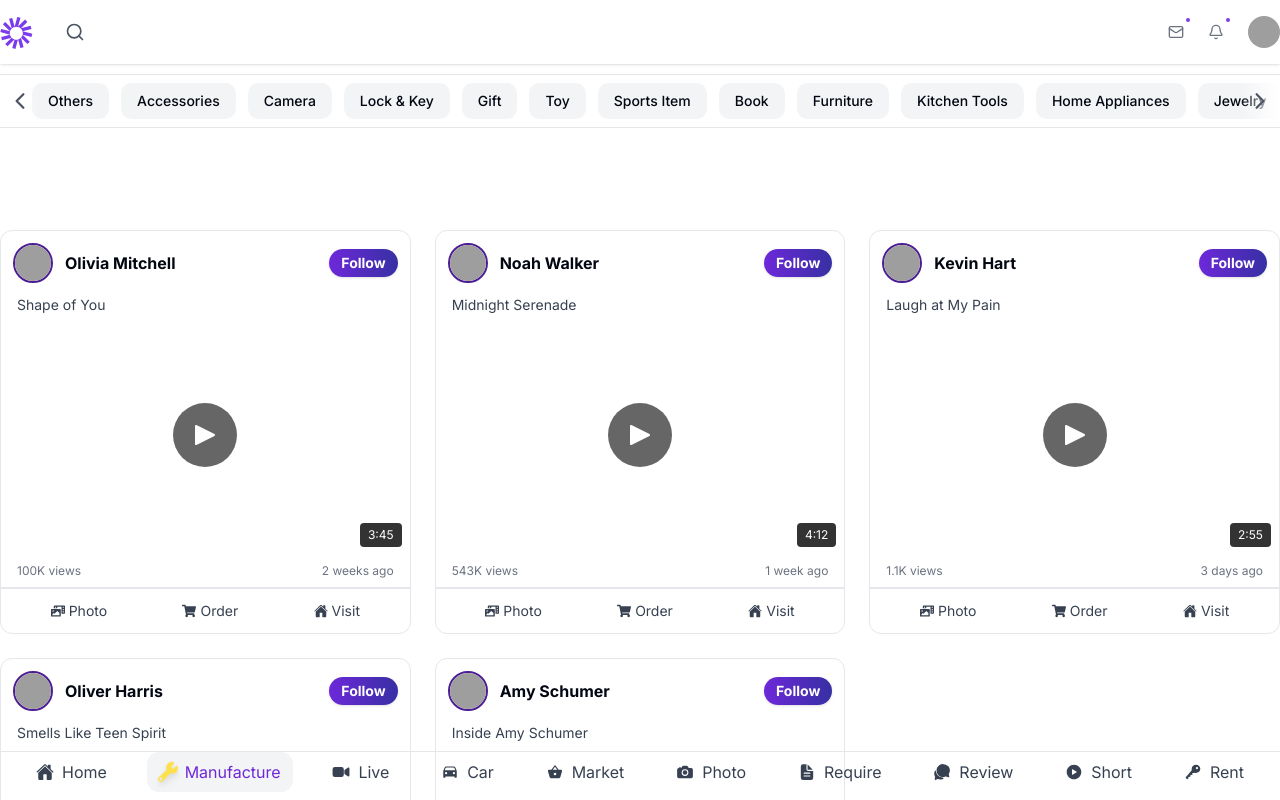
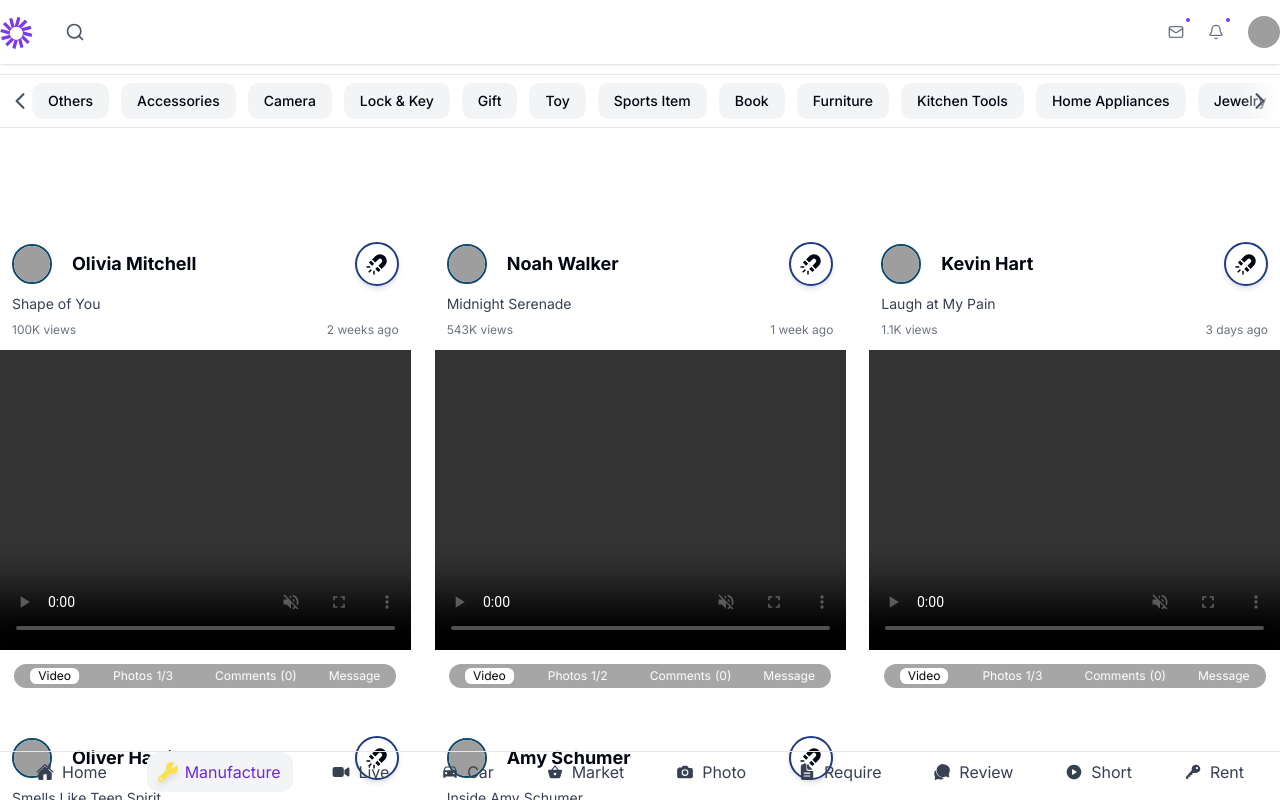
Before and after one commit to rm404085/businessman-app-frontend, a React (Vite) app: page /manufacture in a window 1280 px wide. Shown: the top 800 px of the page. Built offline with nearby package versions, Linux system fonts and the light colour scheme; grey boxes are pictures that could not be loaded.

Commit message:
video details ok

```diff
--- a/src/components/card/ManufactureCard.jsx
+++ b/src/components/card/ManufactureCard.jsx
@@ -1,148 +1,275 @@
-import { useState } from "react";
-import { Link } from "react-router";
-import { motion } from "framer-motion";
-import ReactPlayer from "react-player"; // ✅ import ReactPlayer
-import {
-  IoHeart,
-  IoChatbubbleEllipses,
-  IoShareSocial,
-  IoDownload,
-  IoBookmark,
-  IoHome,
-  IoMagnetSharp,
-} from "react-icons/io5";
-import { FaPhotoVideo, FaShoppingCart } from "react-icons/fa";
+import { IoMagnetSharp } from "react-icons/io5";
+import { useState, useEffect } from "react";
+import { useNavigate } from "react-router-dom";
+import ReactPlayer from "react-player";
+
+
 
 const ManufactureCard = ({ video }) => {
   const [expanded, setExpanded] = useState(false);
-  const [liked, setLiked] = useState(false);
-  const [saved, setSaved] = useState(false);
-  const [hovered, setHovered] = useState(false); // ✅ hover state
+  const [currentIndex, setCurrentIndex] = useState(0);
+  const [activeTab, setActiveTab] = useState("video");
+  const [comments, setComments] = useState(video.comments || []);
+  const [newComment, setNewComment] = useState("");
+  const navigate = useNavigate();
 
-  const shortText = video.title.slice(0, 100);
+  // Media arrays
+  const videoSrcs = Array.isArray(video.media?.video)
+    ? video.media.video
+    : video.media?.video
+    ? [video.media.video]
+    : [];
+  const photos = video.media?.photos || [];
+  const currentArr = activeTab === "photos" ? photos : videoSrcs;
+  const currentSrc =
+    currentArr.length > 0 ? currentArr[currentIndex % currentArr.length] : null;
+
+  // Initial tab selection
+  useEffect(() => {
+    if (videoSrcs.length > 0) setActiveTab("video");
+    else if (photos.length > 0) setActiveTab("photos");
+    else setActiveTab("comments");
+  }, [videoSrcs.length, photos.length]);
+
+
+
+  // Card click navigation
+  const handleCardClick = () => {
+    navigate(`/video/${video.id}`);
+  };
+
+  // Prev / Next media
+  const handleNext = (e) => {
+    e.stopPropagation();
+    setCurrentIndex((prev) => (prev + 1) % currentArr.length);
+  };
+  const handlePrev = (e) => {
+    e.stopPropagation();
+    setCurrentIndex((prev) => (prev === 0 ? currentArr.length - 1 : prev - 1));
+  };
+
+  // Add comment
+  const handleAddComment = (e) => {
+    e.preventDefault();
+    e.stopPropagation();
+    if (!newComment.trim()) return;
+    setComments([...comments, { user: "Anonymous", text: newComment }]);
+    setNewComment("");
+  };
+
+  // Tab change
+  const handleTabChange = (e, tab) => {
+    e.stopPropagation();
+    setActiveTab(tab);
+  };
+
+  const shortText = video.title?.slice(0, 100) || "";
 
   return (
-    <motion.div
-      initial={{ opacity: 0, y: 30 }}
-      animate={{ opacity: 1, y: 0 }}
-      transition={{ duration: 0.4 }}
-      className="rounded-xl border border-gray-200 overflow-hidden bg-white flex flex-col"
+    <div className="rounded-xl hover:bg-violet-100 transition bg-white flex flex-col cursor-pointer">
+      {/* Top Section */}
+      <div className="p-3 space-y-2">
+        {/* Company Info */}
+        <div className="flex items-center justify-between gap-2">
+          <img
+            src={video.company?.avatar}
+            alt={video.company?.name}
+            className="w-10 h-10 rounded-full border-2 border-sky-900 cursor-pointer hover:scale-110"
+            onClick={(e) => e.stopPropagation()}
+          />
+          <div className="flex-1 px-3">
+            <h4
+              className="font-extrabold hover:text-violet-900 text-lg"
+              onClick={(e) => e.stopPropagation()}
             >
-      {/* --------- TOP: Company Info ---------- */}
-      <div className="p-3 flex items-center justify-between">
-        <div className="flex items-center gap-3">
-          <img
-            src={video.company.avatar}
-            alt={video.company.name}
-            className="w-10 h-10 rounded-full border-2 border-violet-900 cursor-pointer hover:scale-110 transition-transform"
-          />
-          <div>
-            <h4 className="font-bold hover:text-violet-900 text-base">
-              {video.company.name}
+              {video.company?.name}
             </h4>
-            <p className="text-xs text-gray-500">{video.company.tagline}</p>
           </div>
+          <button
+            className="p-2 rounded-full border-2 border-blue-900 shadow-md hover:shadow-lg cursor-pointer transform transition-all hover:scale-110"
+            onClick={(e) => {
+              e.stopPropagation();
+              alert("Magnet clicked!");
+            }}
+          >
+            <IoMagnetSharp className="text-2xl" />
+          </button>
         </div>
 
-        {/* Follow button */}
-        <motion.button
-          whileTap={{ scale: 0.9 }}
-          className="px-3 py-1 text-sm font-semibold bg-gradient-to-r from-violet-700 to-indigo-800 text-white rounded-full shadow hover:shadow-lg hover:scale-105 transition"
-        >
-          Follow
-        </motion.button>
-      </div>
-
-      {/* --------- Title / Description ---------- */}
-      <div className="px-4 text-gray-700 text-sm">
-        <p>
-          {expanded ? video.title : shortText + (video.title.length > 100 ? "..." : "")}
+        {/* Title */}
+        <div className="mt-2 text-sm flex text-gray-700">
+          <p className="flex-1">
+            {expanded
+              ? video.title
+              : shortText + (video.title?.length > 100 ? "..." : "")}
           </p>
-        {video.title.length > 100 && (
+          {video.title?.length > 100 && (
             <button
-            onClick={() => setExpanded(!expanded)}
-            className="text-blue-600 font-medium ml-2"
+              onClick={(e) => {
+                e.preventDefault();
+                e.stopPropagation();
+                setExpanded(!expanded);
+              }}
+              className="text-blue-600 font-light ml-1"
             >
               {expanded ? "Show less" : "More"}
             </button>
           )}
         </div>
 
-      {/* Optional tagline line */}
-      {video.line && (
-        <div className="flex items-center justify-center gap-2 text-gray-400 text-xs my-2">
-          <span className="h-px w-8 bg-gray-300"></span>
-          <IoMagnetSharp className="text-violet-700" />
-          <span>{video.line}</span>
-          <span className="h-px w-8 bg-gray-300"></span>
+        {/* Views + Uploaded */}
+        <div className="text-gray-500 text-xs flex justify-between">
+          <span>{video.views} views</span>
+          <span>{video.uploaded}</span>
+        </div>
+      </div>
+
+      {/* Media / Comments */}
+      <div className="relative w-full min-h-[350px]">
+        {/* Video */}
+        {activeTab === "video" && videoSrcs.length > 0 && currentSrc && (
+          <>
+            <ReactPlayer
+              url={currentSrc}
+              playing
+              muted
+              loop
+              controls
+              width="100%"
+              height="300px"
+              style={{ pointerEvents: "none" }} // overlay will handle click
+              config={{ file: { attributes: { playsInline: true } } }}
+            />
+            <button
+              onClick={handleCardClick}
+              className="absolute inset-0 w-full h-full bg-transparent"
+              aria-label="Open video details"
+            />
+          </>
+        )}
+
+        {/* Photos */}
+        {activeTab === "photos" && photos.length > 0 && (
+          <>
+            <img
+              src={currentSrc}
+              alt="media"
+              className="w-full h-[350px] object-cover"
+            />
+            <button
+              onClick={handleCardClick}
+              className="absolute inset-0 w-full h-full bg-transparent"
+              aria-label="Open photo details"
+            />
+          </>
+        )}
+
+       {activeTab === "comments" && (
+  <div
+    className="p-4 flex flex-col justify-between h-[300px]" // important part
+    onClick={(e) => e.stopPropagation()}
+  >
+    <div className="flex flex-col gap-2 overflow-y-auto">
+      {comments.length === 0 && (
+        <p className="text-gray-500">No comments yet.</p>
+      )}
+      {comments.map((c, idx) => (
+        <div key={idx} className="border-b border-gray-200 pb-1">
+          <p className="font-semibold">{c.user}</p>
+          <p className="text-gray-700">{c.text}</p>
+        </div>
+      ))}
+    </div>
+
+    {/* Input fixed at bottom */}
+    <form onSubmit={handleAddComment} className="mt-2 flex gap-2">
+      <input
+        type="text"
+        placeholder="Add a comment..."
+        className="flex-1 border border-gray-300 rounded px-2 py-1 text-sm"
+        value={newComment}
+        onChange={(e) => setNewComment(e.target.value)}
+        onClick={(e) => e.stopPropagation()}
+      />
+      <button
+        type="submit"
+        className="bg-blue-600 text-white px-3 rounded"
+        onClick={(e) => e.stopPropagation()}
+      >
+        Post
+      </button>
+    </form>
   </div>
 )}
 
-      {/* --------- Video Player ---------- */}
-      <motion.div
-        onMouseEnter={() => setHovered(true)} // ✅ hover enter
-        onMouseLeave={() => setHovered(false)} // ✅ hover leave
-        whileHover={{ scale: 0.97 }}
-        className="relative cursor-pointer"
+
+        {/* Prev/Next Buttons */}
+        {currentArr.length > 1 && (activeTab === "video" || activeTab === "photos") && (
+          <>
+            <button
+              onClick={handlePrev}
+              className="absolute left-2 top-1/2 -translate-y-1/2 bg-white/80 hover:bg-white text-gray-800 px-2 py-1 rounded-full text-lg"
             >
-        <ReactPlayer
-          url={video.thumbnail}           // video source
-          controls={hovered}         // only show controls on hover
-          playing={hovered}          // autoplay on hover
-          muted={!hovered}           // default muted
-          width="100%"
-          height="240px"
-        />
+              ‹
+            </button>
+            <button
+              onClick={handleNext}
+              className="absolute right-2 top-1/2 -translate-y-1/2 bg-white/80 hover:bg-white text-gray-800 px-2 py-1 rounded-full text-lg"
+            >
+              ›
+            </button>
+          </>
+        )}
 
-        {/* Optional Play Overlay */}
-        {!hovered && (
-          <div className="absolute inset-0 flex items-center justify-center">
-            <div className="bg-black/60 p-4 rounded-full">
-              <svg
-                xmlns="http://www.w3.org/2000/svg"
-                fill="white"
-                viewBox="0 0 24 24"
-                strokeWidth={1.5}
-                stroke="white"
-                className="w-8 h-8"
+        {/* Tabs */}
+        <div
+          className="flex h-6 absolute bottom-3 -translate-x-1/2 left-1/2 gap-6 py-1 bg-black/35 px-4 rounded-full text-xs backdrop-blur-sm"
+          onClick={(e) => e.stopPropagation()}
         >
-                <path
-                  strokeLinecap="round"
-                  strokeLinejoin="round"
-                  d="M5.25 5.25l13.5 6.75-13.5 6.75V5.25z"
-                />
-              </svg>
+          {videoSrcs.length > 0 && (
+            <button
+              onClick={(e) => handleTabChange(e, "video")}
+              className={`px-2 py-0 flex gap-1 justify-center rounded-sm ${
+                activeTab === "video" ? "bg-white text-black" : "text-white"
+              }`}
+            >
+              Video
+            </button>
+          )}
+          {photos.length > 0 && (
+            <button
+              onClick={(e) => handleTabChange(e, "photos")}
+              className={`px-1 w-20 py-0 flex gap-1 justify-center rounded-sm ${
+                activeTab === "photos" ? "bg-white text-black" : "text-white"
+              }`}
+            >
+              <span>Photos</span>
+              <span>
+                {photos.length > 0 ? `${currentIndex + 1}/${photos.length}` : "0/0"}
+              </span>
+            </button>
+          )}
+          <button
+            onClick={(e) => handleTabChange(e, "comments")}
+            className={`px-2 py-0 flex gap-1 justify-center rounded-sm ${
+              activeTab === "comments" ? "bg-white text-black" : "text-white"
+            }`}
+          >
+            <span>Comments</span>
+            <span>({comments.length})</span>
+          </button>
+          <button
+            onClick={(e) => {
+              e.stopPropagation();
+              alert("Message clicked!");
+            }}
+            className="text-white"
+          >
+            Message
+          </button>
         </div>
       </div>
-        )}
-
-        {/* Duration */}
-        <span className="absolute bottom-2 right-2 bg-black/80 text-white text-xs px-2 py-1 rounded">
-          {video.duration}
-        </span>
-      </motion.div>
-
-      {/* --------- Stats ---------- */}
-      <div className="flex justify-between px-4 text-xs text-gray-500 py-2 border-b">
-        <span>{video.views} views</span>
-        <span>{video.uploaded}</span>
     </div>
-
-
-
-      {/* --------- Extra Links ---------- */}
-      <div className="flex justify-around border-t p-3 text-gray-700 text-sm">
-        <Link to="/photo" className="flex items-center gap-1 hover:scale-110 hover:text-yellow-700 transition">
-          <FaPhotoVideo /> Photo
-        </Link>
-        <button className="flex items-center gap-1 hover:scale-110 hover:text-green-700 transition">
-          <FaShoppingCart /> Order
-        </button>
-        <button className="flex items-center gap-1 hover:scale-110 hover:text-red-700 transition">
-          <IoHome /> Visit
-        </button>
-      </div>
-    </motion.div>
   );
 };
 
--- a/src/components/details/videoDetails/VideoDetails.jsx
+++ b/src/components/details/videoDetails/VideoDetails.jsx
@@ -1,6 +1,6 @@
 import { useParams } from "react-router";
 import { useNavigate } from "react-router-dom";
-import { useEffect, useState } from "react";
+import { useEffect, useRef, useState } from "react";
 import ReactPlayer from "react-player";
 import {
   IoChatbubbleEllipsesOutline,
@@ -8,6 +8,7 @@ import {
   IoThumbsUpSharp,
   IoEllipsisHorizontalOutline,
   IoArrowBack,
+  IoSend,
 } from "react-icons/io5";
 import {
   FaFacebookMessenger,
@@ -28,8 +29,34 @@ const VideoDetails = () => {
 
   // Modals and states
   const [showPhotos, setShowPhotos] = useState(false);
+  const [showLaptopPhotos, setLaptopShowPhotos] = useState(true);
   const [showCommentModal, setShowCommentModal] = useState(false);
+  const [showComments, setShowComments] = useState(false);
   const [showShareModal, setShowShareModal] = useState(false);
+  const commentsRef = useRef(null);
+const photosRef = useRef(null);
+
+useEffect(() => {
+  if (showComments && commentsRef.current) {
+    commentsRef.current.scrollIntoView({ behavior: "smooth" });
+  }
+}, [showComments]);
+
+useEffect(() => {
+  if (showLaptopPhotos && photosRef.current) {
+    photosRef.current.scrollIntoView({ behavior: "smooth" });
+  }
+}, [showLaptopPhotos]);
+
+
+  const [comments, setComments] = useState([
+    { id: 1, name: "Alex", text: "Wow! Amazing video 🔥" },
+    { id: 2, name: "Sophia", text: "Love the editing 😍" },
+    { id: 3, name: "Liam", text: "Very informative, thanks!" },
+  ]);
+
+  const [newComment, setNewComment] = useState("")
+
 
   const photos = [
      "https://picsum.photos/id/1015/200/200",
@@ -40,6 +67,21 @@ const VideoDetails = () => {
     "https://picsum.photos/id/1025/200/200",
     "https://picsum.photos/id/1035/200/200"
   ];
+
+
+  const handleAddComment = () => {
+
+    if(newComment.trim() !== ""){
+      setComments([
+        ...comments,
+        {id:Date.now(), name:"You", text: newComment}
+      ])
+      setNewComment("")
+    }
+
+
+  };
+
 
   const handleBack = () => {
     navigate(-1);
@@ -198,7 +240,7 @@ const VideoDetails = () => {
 
   // 💻 Desktop Layout
   return (
-    <div className="mt-16 flex flex-col lg:flex-row gap-6 lg:p-4 mx-auto">
+    <div className="mt-4 flex flex-col lg:flex-row gap-6 lg:p-4 mx-auto">
       {/* Left Side - Main Video */}
       <div className="flex-1 relative">
         <div className="absolute top-0 left-2 flex items-center gap-3 z-10">
@@ -215,6 +257,9 @@ const VideoDetails = () => {
         <div className="rounded-xl overflow-hidden shadow-lg mt-12">
           <ReactPlayer url={video.src} controls width="100%" height="480px" />
         </div>
+        <div>
+            <h4 className="font-bold text-lg">{video.title}</h4>
+          </div>
 
         <p className="text-gray-500 text-sm mt-4">
           {video.views} views • {video.uploaded}
@@ -238,13 +283,23 @@ const VideoDetails = () => {
               <FaPaperPlane /> Send
             </button>
             <button
-              onClick={() => setShowPhotos(!showPhotos)}
+              onClick={
+                () => {
+                  setLaptopShowPhotos(!showLaptopPhotos)
+                  setShowComments(false);
+
+                }
+              }
               className="flex items-center gap-1 bg-gray-100 hover:bg-gray-200 px-3 py-2 rounded-lg"
             >
               <FaPhotoVideo /> Photos
             </button>
+
             <button
-              onClick={() => setShowCommentModal(true)}
+              onClick={() => {
+                setShowComments(!showComments)
+                setLaptopShowPhotos(false);
+              }}
               className="flex items-center gap-1 bg-gray-100 hover:bg-gray-200 px-3 py-2 rounded-lg"
             >
               <IoChatbubbleEllipsesOutline /> Comment
@@ -253,10 +308,75 @@ const VideoDetails = () => {
               <IoEllipsisHorizontalOutline /> More
             </button>
           </div>
+
         </div>
+        {/* description */}
+        <div className="bg-gray-100 p-4 rounded-lg mt-4">
+          <p className="text-gray-700">{video.description}</p>
+        </div>
+         {/* 🔹 Share Modal */}
+        {showShareModal && (
+          <div className="fixed inset-0 bg-black/60 z-[9999] flex items-center justify-center">
+            <ShareModal
 
+            setShowShareModal={setShowShareModal}
+
+            />
+          </div>
+        )}
+       {/* Comments List */}
+         {
+          showComments && (
+             <div ref={commentsRef}>
+              <h3 className="text-lg font-semibold text-gray-800 mb-2 text-center pt-3 border-b pb-2">
+            Comments ({comments.length})
+          </h3>
+              <div className="flex-1 h-96 overflow-y-auto px-4 py-2 space-y-3">
+            {comments.map((comment) => (
+              <div
+                key={comment.id}
+                className="bg-gray-100 rounded-2xl px-3 py-2 flex flex-col"
+              >
+                <span className="text-sm font-semibold text-gray-800">
+                  {comment.name}
+                </span>
+                <span className="text-sm text-gray-700">{comment.text}</span>
+              </div>
+            ))}
+          </div>
+           {/* Input Section */}
+                    <div className="border-t bg-gray-50 p-3 flex items-center gap-2">
+                      <input
+                        type="text"
+                        value={newComment}
+                        onChange={(e) => setNewComment(e.target.value)}
+                        placeholder="Add a comment..."
+                        className="flex-1 border rounded-full px-4 py-2 text-sm outline-none focus:ring-2 focus:ring-blue-400"
+                      />
+                      <button
+                        onClick={handleAddComment}
+                        className="bg-blue-600 text-white p-2 rounded-full hover:bg-blue-700 transition"
+                      >
+                        <IoSend size={18} />
+                      </button>
+                    </div>
+             </div>
+          )
+         }
+
+        {/* 🔹 Photos Modal
         {showPhotos && (
-          <div className="grid grid-cols-3 gap-2 my-4">
+          <div className="fixed inset-0 bg-black/60 z-[9999] flex items-center justify-center">
+            <PhotosModal
+            setShowPhotos={setShowPhotos}
+             photos={photos}
+          startIndex={0}
+            />
+          </div>
+        )} */}
+
+        {showLaptopPhotos && (
+          <div ref={photosRef} className="grid grid-cols-3 gap-2 my-4">
             {photos.map((img, idx) => (
               <img
                 key={idx}
@@ -268,9 +388,7 @@ const VideoDetails = () => {
           </div>
         )}
 
-        <div className="bg-gray-100 p-4 rounded-lg mt-4">
-          <p className="text-gray-700">{video.description}</p>
-        </div>
+
       </div>
 
       {/* Right Side - Related Videos */}
```
Also changed, not shown: public/vedio.json (+15 -0 lines), src/components/card/VideoCard.jsx (+16 -4 lines). Lines whose indentation alone changed are shown as unchanged.
